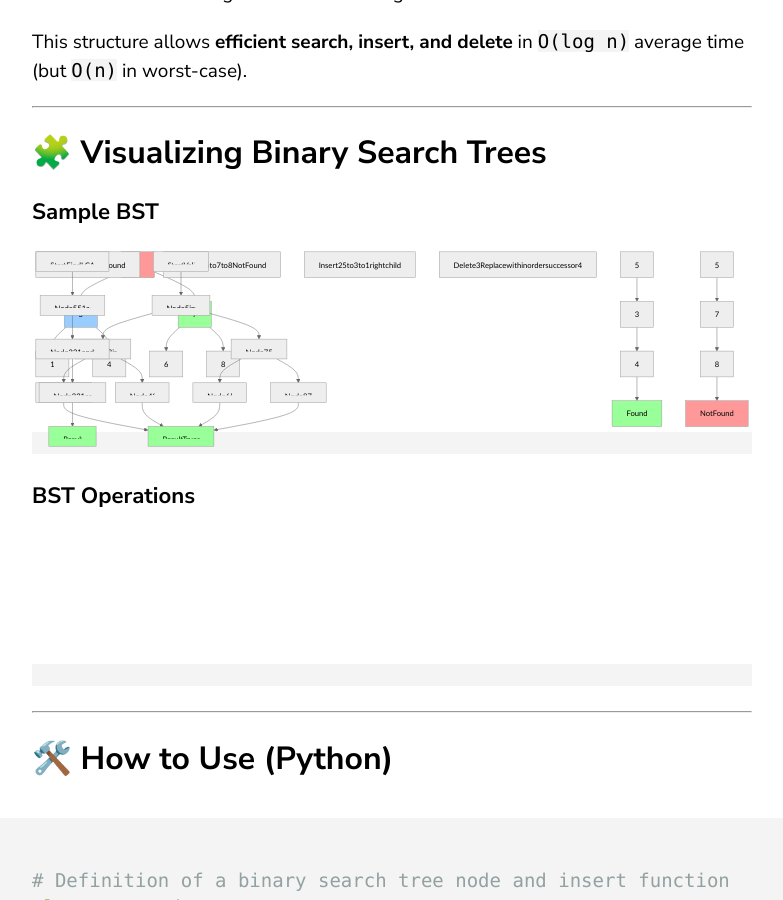
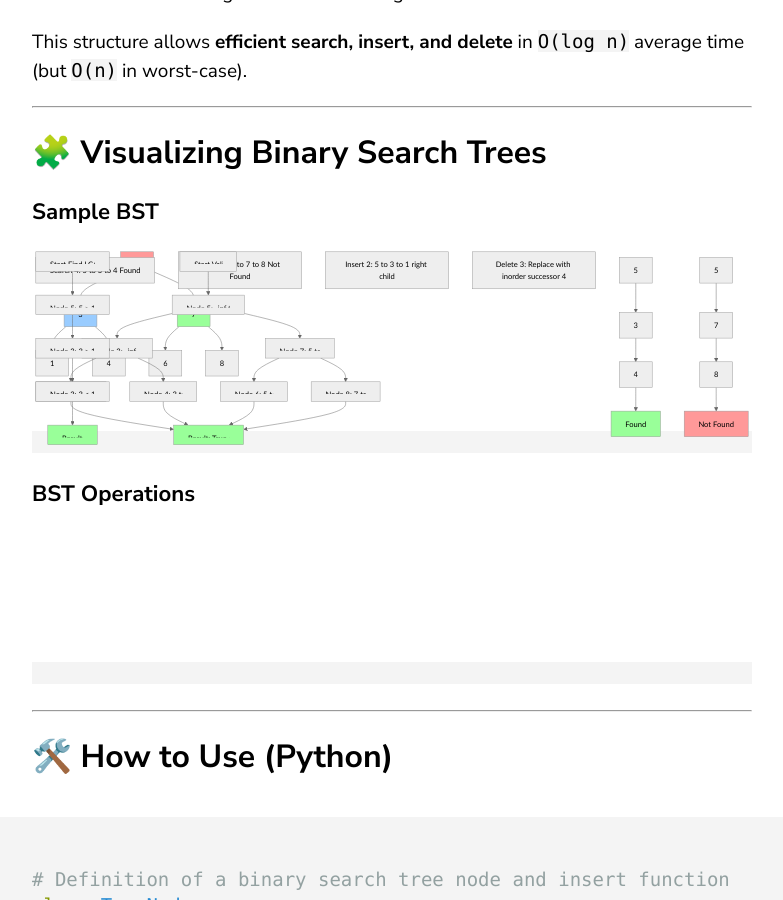
Before and after one commit to proxyroot/proxyroot.github.io, a Jekyll site: the page built from _posts/2024-06-01-bst-overview.markdown, in a window 1280 px wide and 900 px high, scrolled down 837 px. Shown: the whole window, without its empty margins (68-851 px from the left). Built offline with Jekyll 4.4.1, drawn with Linux system fonts in a browser that asks for light colours; our own code applies the rules of GitHub Pages for plain Markdown files.

Commit message:
comments

````diff
--- a/_posts/2024-06-01-bst-overview.markdown
+++ b/_posts/2024-06-01-bst-overview.markdown
@@ -40,10 +40,10 @@ graph TD
 
 ```mermaid
 graph TD
-    S1[Search45to3to4Found]
-    S2[Search95to7to8NotFound]
-    I1[Insert25to3to1rightchild]
-    D1[Delete3Replacewithinordersuccessor4]
+    S1[Search 4: 5 to 3 to 4 Found]
+    S2[Search 9: 5 to 7 to 8 Not Found]
+    I1[Insert 2: 5 to 3 to 1 right child]
+    D1[Delete 3: Replace with inorder successor 4]
 
     Path1[5] --> Path2[3]
     Path2 --> Path3[4]
@@ -51,7 +51,7 @@ graph TD
 
     Path4[5] --> Path5[7]
     Path5 --> Path6[8]
-    Path6 --> NotFound[NotFound]
+    Path6 --> NotFound[Not Found]
 
     style Found fill:#99ff99
     style NotFound fill:#ff9999
@@ -93,15 +93,15 @@ for val in [5, 3, 7, 1, 4, 6, 8]:
 
 ```mermaid
 graph TD
-    Start[StartValidateBST]
-    N5[Node5inf5infValid]
-    N3[Node3inf35Valid]
-    N1[Node1inf13Valid]
-    N4[Node4345Valid]
-    N7[Node757infValid]
-    N6[Node6567Valid]
-    N8[Node878infValid]
-    Result[ResultTrueallnodesvalid]
+    Start[Start Validate BST]
+    N5[Node 5: -inf to 5 to inf Valid]
+    N3[Node 3: -inf to 3 to 5 Valid]
+    N1[Node 1: -inf to 1 to 3 Valid]
+    N4[Node 4: 3 to 4 to 5 Valid]
+    N7[Node 7: 5 to 7 to inf Valid]
+    N6[Node 6: 5 to 6 to 7 Valid]
+    N8[Node 8: 7 to 8 to inf Valid]
+    Result[Result: True all nodes valid]
 
     Start --> N5 --> N3 --> N1
     N5 --> N7 --> N6
@@ -169,11 +169,11 @@ print(is_valid_bst(root))  # Output: True
 
 ```mermaid
 graph TD
-    Start[StartFindLCAofnodes1and4]
-    N5[Node551and54GoLeft]
-    N3[Node331and34CheckOther]
-    N3Check[Node331and34Return3]
-    Result[ResultLCA3]
+    Start[Start Find LCA of nodes 1 and 4]
+    N5[Node 5: 5 > 1 and 5 > 4 Go Left]
+    N3[Node 3: 3 > 1 and 3 > 4 Check Other]
+    N3Check[Node 3: 3 < 1 and 3 < 4 Return 3]
+    Result[Result: LCA 3]
 
     Start --> N5 --> N3 --> N3Check --> Result
     style Result fill:#99ff99
````
